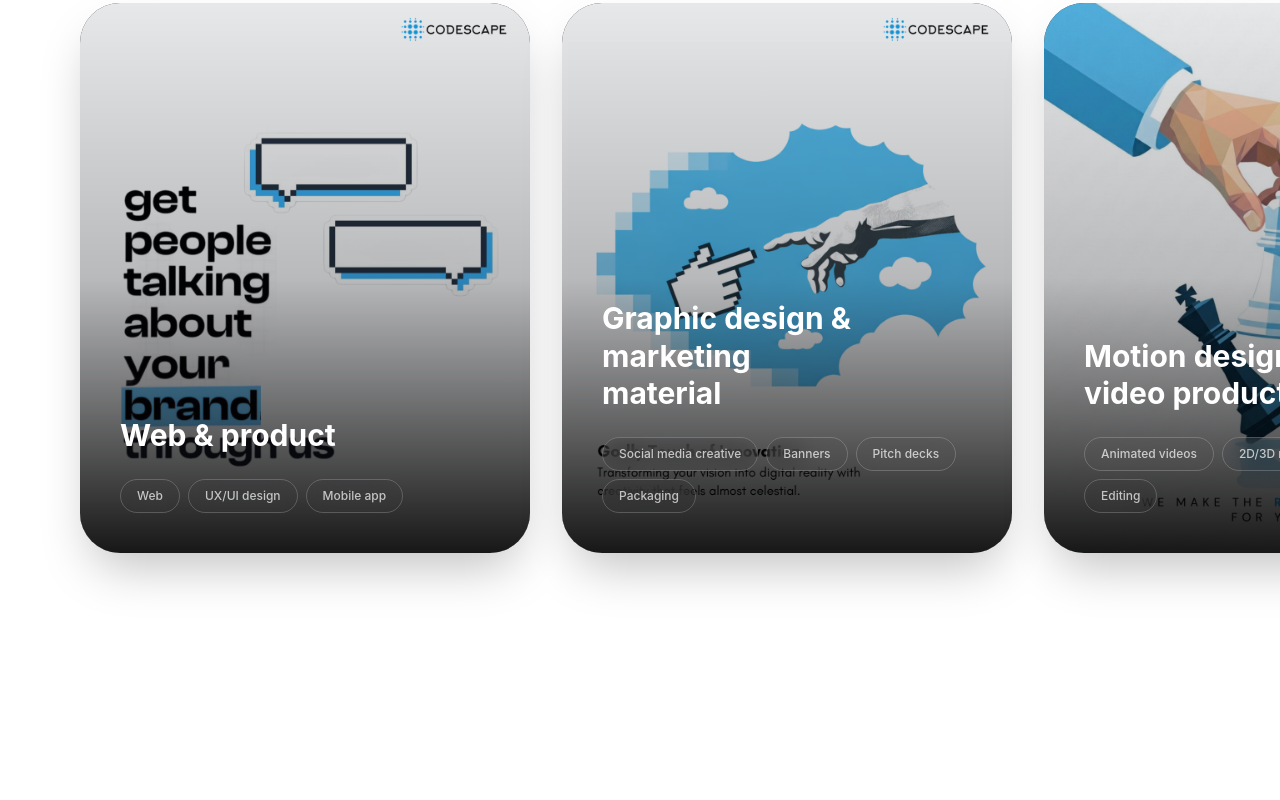
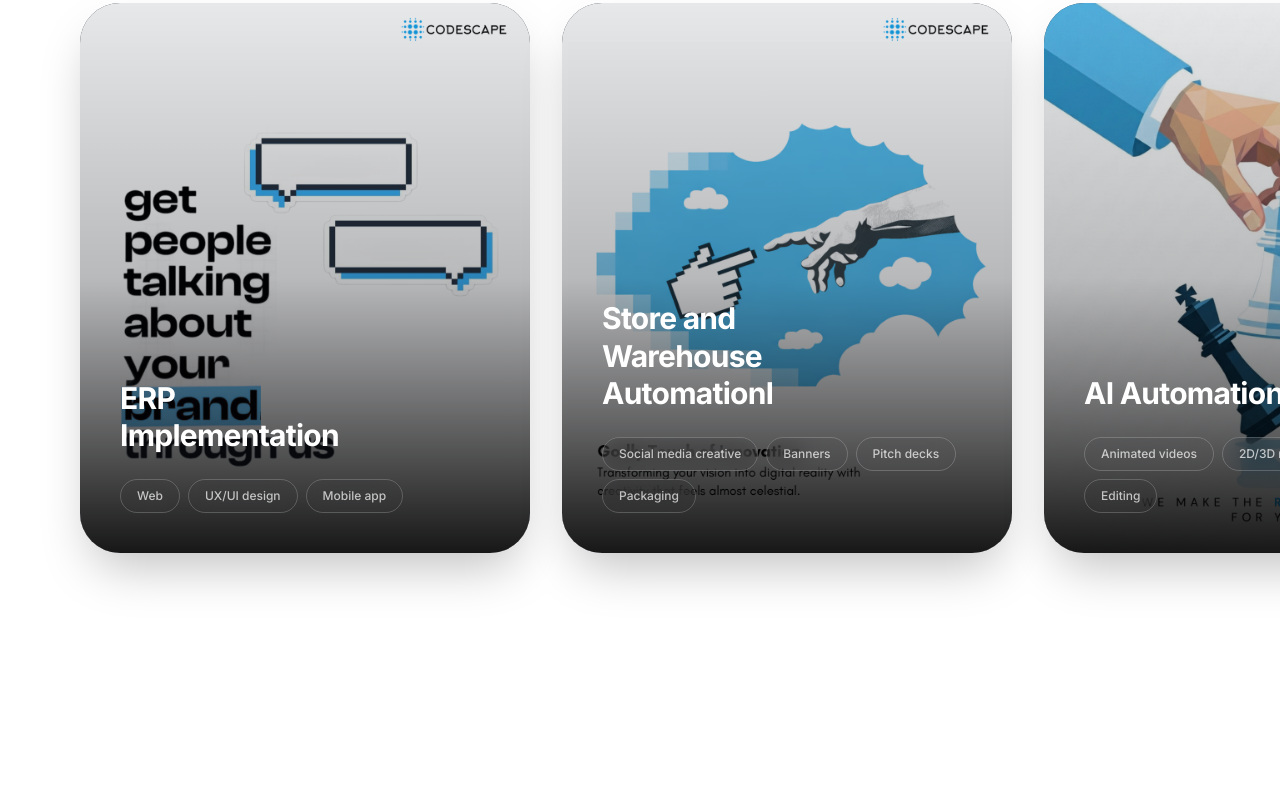
Before and after one commit to samuelsaji/codescape-website, a React (Vite) app: page / in a window 1280 px wide. Shown: the part 871-1671 px from the top of the page. Built offline with nearby package versions, Linux system fonts and the light colour scheme.

Commit message:
feat: update Home, Footer, index.css and index.html

```diff
--- a/index.html
+++ b/index.html
@@ -4,6 +4,9 @@
     <meta charset="UTF-8" />
     <link rel="icon" type="image/svg+xml" href="/favicon.svg" />
     <meta name="viewport" content="width=device-width, initial-scale=1.0" />
+    <link rel="preconnect" href="https://fonts.googleapis.com" />
+    <link rel="preconnect" href="https://fonts.gstatic.com" crossorigin />
+    <link href="https://fonts.googleapis.com/css2?family=Inter:wght@400;500;600;700;800;900&display=swap" rel="stylesheet" />
     <title>website</title>
     <script src="https://unpkg.com/lenis@1.1.20/dist/lenis.min.js"></script>
     <style>
--- a/src/components/Footer.jsx
+++ b/src/components/Footer.jsx
@@ -47,16 +47,6 @@ function Footer() {
           </ul>
         </div>
 
-        {/* Resources Column */}
-        <div>
-          <h4 className="text-[11px] font-bold text-gray-400 uppercase tracking-widest mb-10">Resources</h4>
-          <ul className="flex flex-col gap-5">
-            {["Free templates", "Project management", "Hire Frontend", "Hire Backend"].map(link => (
-              <li key={link}><a href="#" className="text-gray-900 font-bold text-sm tracking-tight hover:text-gray-500 transition-colors">{link}</a></li>
-            ))}
-          </ul>
-        </div>
-
         {/* Services Column */}
         <div>
           <h4 className="text-[11px] font-bold text-gray-400 uppercase tracking-widest mb-10">Services</h4>
--- a/src/index.css
+++ b/src/index.css
@@ -1,4 +1,6 @@
 @import "tailwindcss";
+
+@import url('https://fonts.googleapis.com/css2?family=Inter:wght@400;500;600;700;800;900&display=swap');
 
 /* Shared marquee animations used by client logo strips, stat blocks, and tags. */
 @keyframes marquee {
@@ -22,6 +24,15 @@
   --animate-marquee: marquee 25s linear infinite;
   --animate-marquee-reverse: marquee-reverse 25s linear infinite;
 
+  /* Register Inter as the default sans-serif font */
+  --font-sans: 'Inter', ui-sans-serif, system-ui, sans-serif;
+}
+
+/* Apply Inter with tight tracking to every heading — matching the
+   "Where Creativity Meets Technology" hero heading style. */
+h1, h2, h3, h4, h5, h6 {
+  font-family: 'Inter', ui-sans-serif, system-ui, sans-serif;
+  letter-spacing: -0.025em;
 }
 
 /* Keeps sticky horizontal sections clean while preserving scroll behavior. */
--- a/src/pages/Home.jsx
+++ b/src/pages/Home.jsx
@@ -118,11 +118,11 @@ function HorizontalScrollSection({ children }) {
   )
 }
 
-function StatsBlock({ title, subtitle, logos, logoImages, icon }) {
+function StatsBlock({ title, subtitle, logos, logoImages, icon, className = '' }) {
   const imageList = logoImages || [];
   const textList = logos || [];
   return (
-    <div className="bg-[#f5f5f7] rounded-[40px] p-10 relative overflow-hidden">
+    <div className={`bg-[#f5f5f7] rounded-[40px] p-10 relative overflow-hidden ${className}`}>
       <div className="absolute top-8 right-8 w-12 h-12 bg-white rounded-2xl flex items-center justify-center shadow-sm z-10">{icon}</div>
       <h3 className="text-4xl font-bold text-gray-900 mb-1">{title}</h3>
       <p className="text-gray-500 mb-10">{subtitle}</p>
@@ -479,7 +479,7 @@ function ZuckerbergTestimonial() {
           <div className="relative z-10 w-[220px] md:w-[260px] aspect-[4/5] rounded-[30px] overflow-hidden shadow-xl group border-4 border-white bg-gray-100">
             <img
               src=""
-              alt="Mark Zuckerberg Quote Portrait"
+              alt=""
               className="w-full h-full object-cover object-top grayscale group-hover:grayscale-0 transition-all duration-700 ease-in-out scale-105 group-hover:scale-100"
             />
             {/* Subtle Gradient Overlay */}
@@ -542,22 +542,22 @@ function Home() {
         </div>
       </section>
       <HorizontalScrollSection>
-        <PortfolioCard title="Web & product" image="/portfolio/web.png" tags={["Web", "UX/UI design", "Mobile app"]} />
-        <PortfolioCard title="Graphic design & marketing material" image="/portfolio/graphic.png" tags={["Social media creative", "Banners", "Pitch decks", "Packaging"]} />
-        <PortfolioCard title="Motion design & video production" image="/portfolio/motion.png" tags={["Animated videos", "2D/3D motion", "AI video", "Editing"]} hasVideo={true} />
-        <PortfolioCard title="Brand identity" image="/portfolio/brand.png" tags={["Logo design", "Brand guidelines", "Stationery"]} />
+        <PortfolioCard title="ERP Implementation" image="/portfolio/web.png" tags={["Web", "UX/UI design", "Mobile app"]} />
+        <PortfolioCard title="Store and Warehouse Automationl" image="/portfolio/graphic.png" tags={["Social media creative", "Banners", "Pitch decks", "Packaging"]} />
+        <PortfolioCard title="AI Automation" image="/portfolio/motion.png" tags={["Animated videos", "2D/3D motion", "AI video", "Editing"]} hasVideo={true} />
+        <PortfolioCard title="Digital Transformation" image="/portfolio/brand.png" tags={["Logo design", "Brand guidelines", "Stationery"]} />
       </HorizontalScrollSection>
       <ZuckerbergTestimonial />
       <section className="py-24 px-20 bg-white">
         <h2 className="text-5xl font-semibold text-center text-gray-900 mb-16">Why teams choose Codescape</h2>
-        <div className="grid grid-cols-1 md:grid-cols-3 gap-6 auto-rows-min">
+        <div className="grid grid-cols-1 md:grid-cols-3 gap-6 items-stretch">
           <div className="flex flex-col gap-6">
             <StatsBlock title="4 000+" subtitle="Customers" logoImages={["/clients/PicsArt_04-03-11.18.38.png", "/clients/PicsArt_04-03-11.19.34.png", "/clients/PicsArt_04-03-11.25.58.png", "/clients/PicsArt_04-04-02.23.08.png", "/clients/PicsArt_04-04-02.24.06.png", "/clients/PicsArt_04-04-02.25.45.png", "/clients/PicsArt_04-04-02.28.04.png", "/clients/PicsArt_04-04-02.29.15.png"]} icon={<UsersIcon />} />
             <PortraitBlock title="Vetted 0.82% talent" image="https://images.unsplash.com/photo-1573496359142-b8d87734a5a2?auto=format&fit=crop&q=80&w=400" />
             <ImageBlock title="Match with talents within 24 hours" image="https://images.unsplash.com/photo-1464822759023-fed622ff2c3b?auto=format&fit=crop&q=80&w=600" />
           </div>
           <div className="flex flex-col"><div className="group relative bg-[#f5f5f7] rounded-[40px] overflow-hidden h-full min-h-[700px]"><div className="p-8 flex items-center gap-4"><img src="https://i.pravatar.cc/100?u=marty" alt="Marty" className="w-12 h-12 rounded-full" /><div><h4 className="font-bold text-gray-900">Marty Kausas</h4><p className="text-xs text-gray-500">Founder of <span className="text-[#FF6600] font-bold">Pylon Y</span> (W23)</p></div></div><img src="https://images.unsplash.com/photo-1507003211169-0a1dd7228f2d?auto=format&fit=crop&q=80&w=600" alt="Marty" className="w-full h-full object-cover grayscale group-hover:grayscale-0 transition-all duration-700" /></div></div>
-          <div className="flex flex-col gap-6"><TagsBlock title="20,000+" subtitle="Projects completed" tags={["Motion", "Brand identity", "Product design", "Presentation", "Email marketing", "Analytics", "Marketing", "Software development", "Frontend"]} icon={<CheckIcon />} /><StatsBlock title="80+" subtitle="Skill sets" icon={<BriefcaseIcon />} /></div>
+          <div className="flex flex-col gap-6 h-full"><TagsBlock title="20,000+" subtitle="Projects completed" tags={["Motion", "Brand identity", "Product design", "Presentation", "Email marketing", "Analytics", "Marketing", "Software development", "Frontend"]} icon={<CheckIcon />} /><div className="flex-1"><StatsBlock title="80+" subtitle="Skill sets" icon={<BriefcaseIcon />} className="h-full" /></div></div>
         </div>
       </section>
       <CTASection />
```
